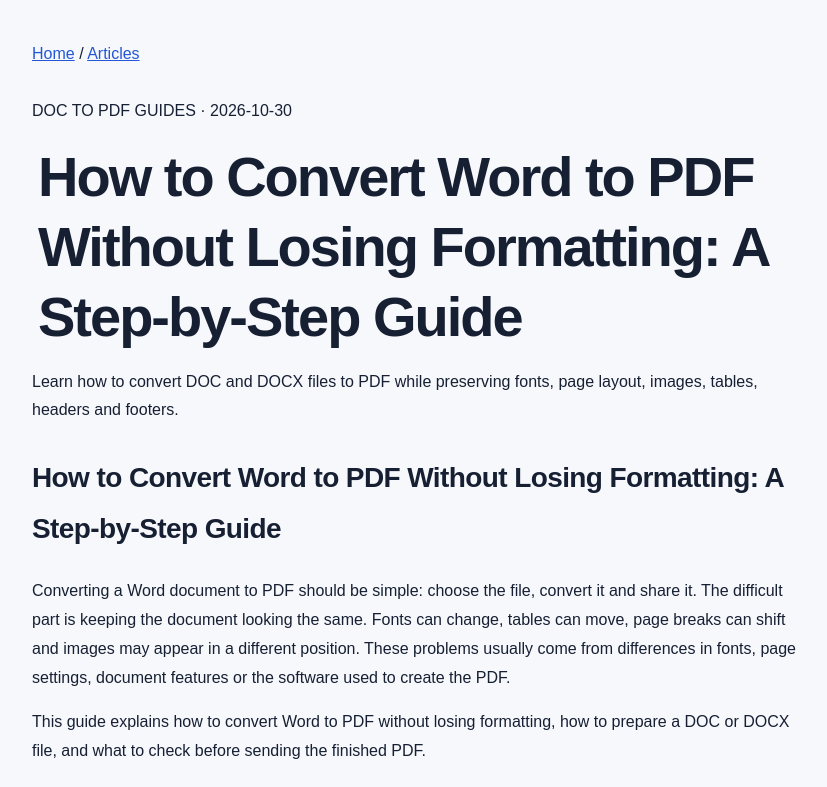
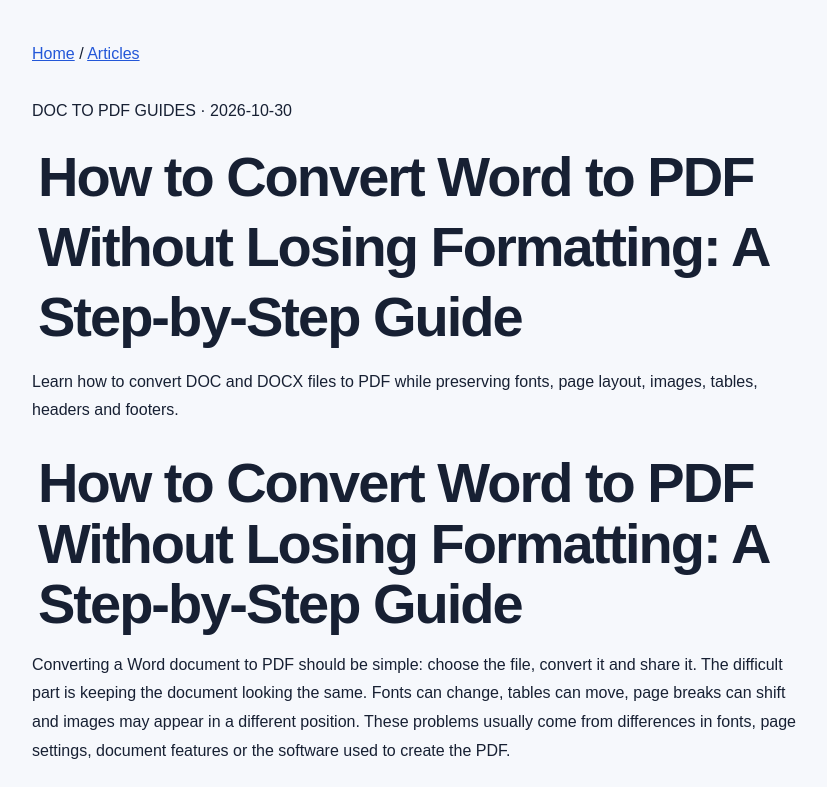
Before and after one commit to Monupatel62/doc-to-pdf, a Next.js app: page /blog/convert-word-to-pdf-without-losing-formatting in a window 1280 px wide. Shown: the top 787 px of the page, without its empty margins (222-1049 px from the left). Built offline with nearby package versions, Linux system fonts and the light colour scheme; no server answers.

Commit message:
Fix article heading hierarchy and remove duplicate H1

```diff
--- a/app/blog/[slug]/page.tsx
+++ b/app/blog/[slug]/page.tsx
@@ -23,7 +23,7 @@ function readPost(slug: string) {
     const item = line.match(/^([a-z]+):\s*"(.*)"$/);
     if (item) fields[item[1]] = item[2];
   }
-  return { ...fields, body: match[2] };
+  return { ...fields, body: match[2].replace(/^# .+\\n+/, "") };
 }
 export function generateStaticParams() { return slugs.map(slug => ({ slug })); }
 
@@ -60,7 +60,7 @@ function renderMarkdown(markdown: string) {
     const heading = trimmed.match(/^(#{1,3})\s+(.+)$/);
     if (heading) {
       flushParagraph(); closeList();
-      const level = heading[1].length + 1;
+      const level = heading[1].length;
       output.push("<h" + level + ">" + inlineMarkdown(heading[2]) + "</h" + level + ">");
       continue;
     }
```
